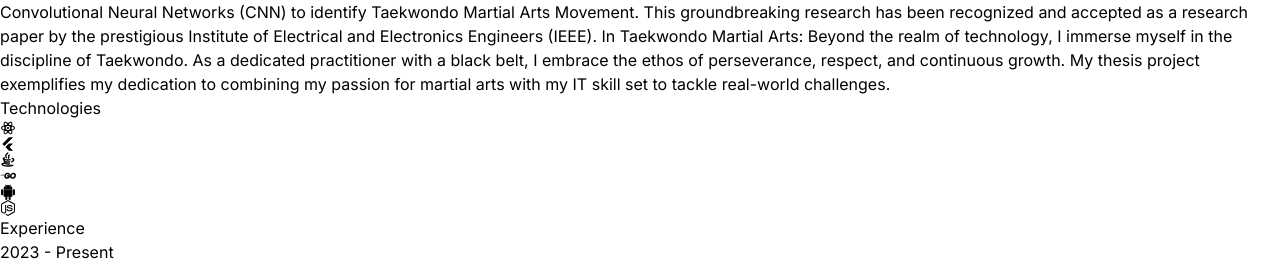
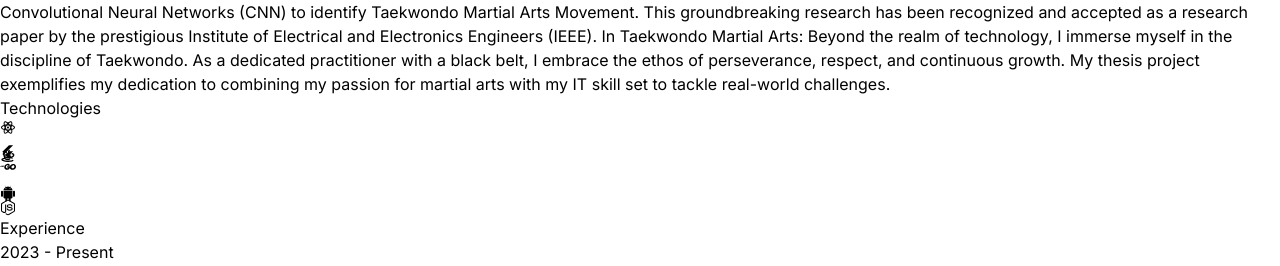
Before and after one commit to ozaenzenzen/react_portfolio_fam1, a React (Vite) app: page / in a window 1280 px wide. Shown: the part 2144-2410 px from the top of the page. Built offline with nearby package versions, Linux system fonts and the light colour scheme.

Commit message:
update motion in technologies section

```diff
--- a/src/components/Technologies.jsx
+++ b/src/components/Technologies.jsx
@@ -6,32 +6,87 @@
 import { RiFlutterLine } from "react-icons/ri";
 import { RiJavaLine } from "react-icons/ri";
 import { RiFlutterFill } from "react-icons/ri";
+import { motion } from "framer-motion";
 
+const iconVariants = (duration) => ({
+  initial: { y: -10 },
+  animate: {
+    y: [10, -10],
+    transition: {
+      duration: duration,
+      ease: "linear",
+      repeat: Infinity,
+      repeatType: "reverse",
+    },
+  },
+});
 
 const Technologies = () => {
   return (
     <div className="border-b border-neutral-800 pb-24">
-      <h2 className="my-20 text-center text-4xl">Technologies</h2>
-      <div className="flex flex-wrap items-center justify-center gap-4">
-        <div className="rounded-2xl border-4 border-neutral-800 p-4">
+      <motion.h2
+        whileInView={{ opacity: 1, y: 0 }}
+        initial={{ opacity: 0, y: -100 }}
+        transition={{ duration: 1.5 }}
+        className="my-20 text-center text-4xl"
+      >
+        Technologies
+      </motion.h2>
+      <motion.div
+        whileInView={{ opacity: 1, x: 0 }}
+        initial={{ opacity: 0, x: -100 }}
+        transition={{ duration: 1.5 }}
+        className="flex flex-wrap items-center justify-center gap-4"
+      >
+        <motion.div
+          variants={iconVariants(2.5)}
+          initial="initial"
+          animate="animate"
+          className="rounded-2xl border-4 border-neutral-800 p-4"
+        >
           <RiReactjsLine className="text-7xl text-cyan-400" />
-        </div>
-        <div className="rounded-2xl border-4 border-neutral-800 p-4">
+        </motion.div>
+        <motion.div
+          variants={iconVariants(3)}
+          initial="initial"
+          animate="animate"
+          className="rounded-2xl border-4 border-neutral-800 p-4"
+        >
           <RiFlutterFill className="text-7xl text-[#0553B1]" />
-        </div>
-        <div className="rounded-2xl border-4 border-neutral-800 p-4">
+        </motion.div>
+        <motion.div
+          variants={iconVariants(5)}
+          initial="initial"
+          animate="animate"
+          className="rounded-2xl border-4 border-neutral-800 p-4"
+        >
           <RiJavaLine className="text-7xl text-[#007396]" />
-        </div>
-        <div className="rounded-2xl border-4 border-neutral-800 p-4">
+        </motion.div>
+        <motion.div
+          variants={iconVariants(6)}
+          initial="initial"
+          animate="animate"
+          className="rounded-2xl border-4 border-neutral-800 p-4"
+        >
           <FaGolang className="text-7xl text-[#5DC9E2]" />
-        </div>
-        <div className="rounded-2xl border-4 border-neutral-800 p-4">
+        </motion.div>
+        <motion.div
+          variants={iconVariants(4)}
+          initial="initial"
+          animate="animate"
+          className="rounded-2xl border-4 border-neutral-800 p-4"
+        >
           <BsAndroid2 className="text-7xl text-[#3DDC84]" />
-        </div>
-        <div className="rounded-2xl border-4 border-neutral-800 p-4">
+        </motion.div>
+        <motion.div
+          variants={iconVariants(2.5)}
+          initial="initial"
+          animate="animate"
+          className="rounded-2xl border-4 border-neutral-800 p-4"
+        >
           <FaNodeJs className="text-7xl text-[#68a063]" />
-        </div>
-      </div>
+        </motion.div>
+      </motion.div>
     </div>
   );
 };
```
